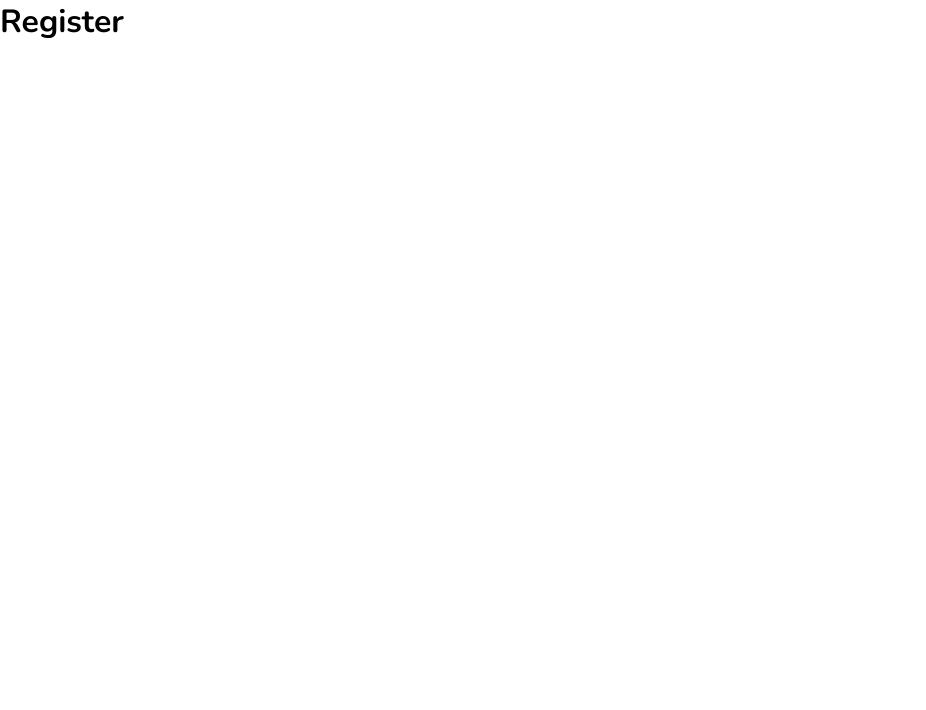
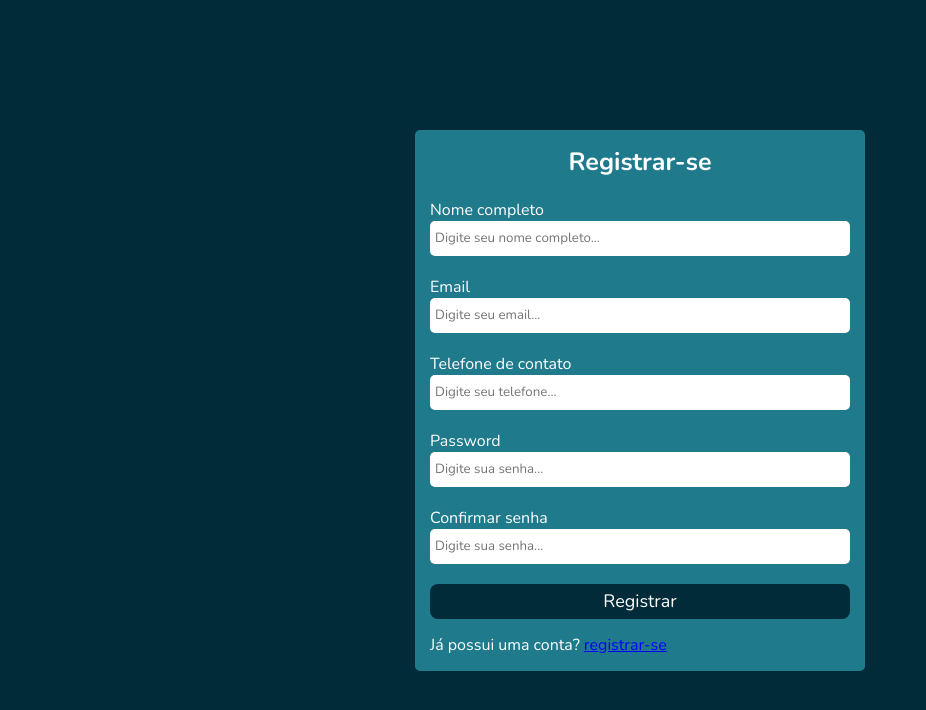
Before and after one commit to Mateus-Mont/project-full-stack-front, a React (Create React App) app: page /register in a window 1280 px wide. Shown: the top 710 px of the page, without its empty margins (0-926 px from the left). Built offline with nearby package versions, Linux system fonts and the light colour scheme.

Commit message:
feat: style page register

```diff
--- a/src/components/form/style.ts
+++ b/src/components/form/style.ts
@@ -1,7 +1,7 @@
 import styled from "styled-components";
 
 export const StyledForm = styled.form`
-  padding: 10px;
+  padding: 15px;
   height: auto;
   width: 450px;
   background-color: var(--color-white);
--- a/src/components/input/style.ts
+++ b/src/components/input/style.ts
@@ -10,7 +10,13 @@ export const StyledInput = styled.div`
     border-radius: var(--radius-2);
     padding-left: 5px;
     border: none;
+  }
 
-
+  input[type="number"]::-webkit-inner-spin-button {
+    -webkit-appearance: none;
+  }
+  input[type="number"] {
+    -moz-appearance: textfield;
+    appearance: textfield;
   }
 `;
--- a/src/pages/login/index.tsx
+++ b/src/pages/login/index.tsx
@@ -3,6 +3,7 @@ import { Form } from "../../components/form";
 import { Input } from "../../components/input";
 import { Main } from "../../components/main";
 import { StyledContainerButton } from "./style";
+import { Link } from "react-router-dom";
 
 export const Login = () => {
   return (
@@ -11,14 +12,22 @@ export const Login = () => {
         <header>
           <h3>Login</h3>
         </header>
-        <Input label="Email" placeholder={"Digite seu email..."} type={"email"} />
-        <Input label={"Password"} placeholder={"Digite sua senha..."} type={"password"} />
+        <Input
+          label="Email"
+          placeholder={"Digite seu email..."}
+          type={"email"}
+        />
+        <Input
+          label={"Password"}
+          placeholder={"Digite sua senha..."}
+          type={"password"}
+        />
         <StyledContainerButton>
           <Button buttonVariation={"Login"} type={"submit"}>
             Login
           </Button>
           <span>
-            Não possui uma conta? <a href="/register">registrar-se</a>
+            Não possui uma conta? <Link to={"/register"}>registrar-se</Link>
           </span>
         </StyledContainerButton>
       </Form>
--- a/src/pages/register/index.tsx
+++ b/src/pages/register/index.tsx
@@ -1,3 +1,51 @@
+import { Button } from "../../components/button";
+import { Form } from "../../components/form";
+import { Input } from "../../components/input";
+import { Main } from "../../components/main";
+import { StyledContainerButton } from "../login/style";
+import { Link } from "react-router-dom";
+
 export const Register = ({ navigate }: any) => {
-  return <h1>Register</h1>;
+  return (
+    <Main>
+      <Form>
+        <header>
+          <h3>Registrar-se</h3>
+        </header>
+        <Input
+          label="Nome completo"
+          placeholder={"Digite seu nome completo..."}
+          type={"text"}
+        />
+        <Input
+          label="Email"
+          placeholder={"Digite seu email..."}
+          type={"email"}
+        />
+        <Input
+          label={"Telefone de contato"}
+          placeholder={"Digite seu telefone..."}
+          type={"number"}
+        />
+        <Input
+          label={"Password"}
+          placeholder={"Digite sua senha..."}
+          type={"password"}
+        />
+        <Input
+          label={"Confirmar senha"}
+          placeholder={"Digite sua senha..."}
+          type={"password"}
+        />
+        <StyledContainerButton>
+          <Button buttonVariation={"Login"} type={"submit"}>
+            Registrar
+          </Button>
+          <span>
+            Já possui uma conta? <Link to={"/"}>registrar-se</Link>
+          </span>
+        </StyledContainerButton>
+      </Form>
+    </Main>
+  );
 };
```
